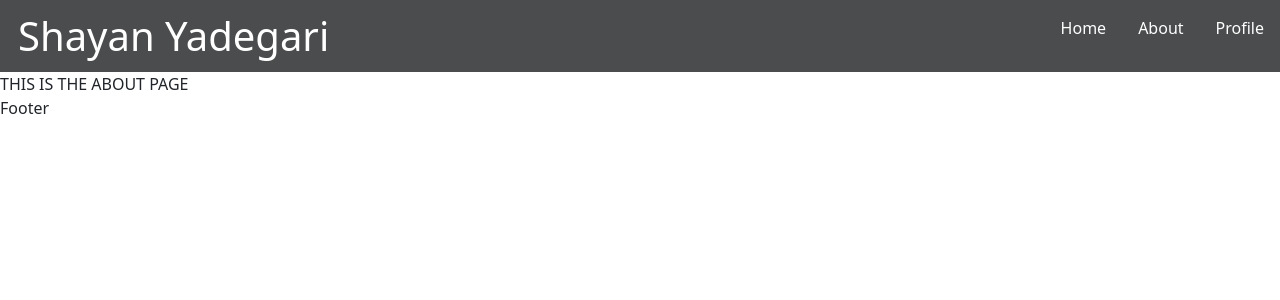
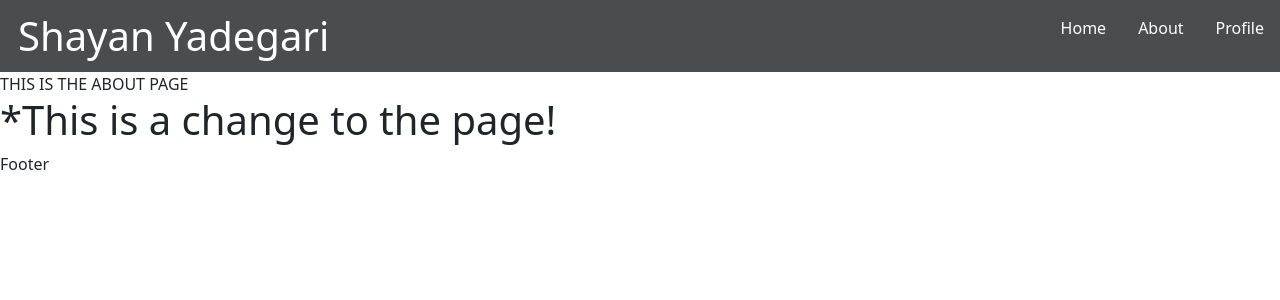
Before and after one commit to Sean-yad/photo-studio, a React (Create React App) app: page /About in a window 1280 px wide. Shown: the top 300 px of the page. Built offline with nearby package versions, Linux system fonts and the light colour scheme.

Commit message:
New Changes to About Page...
text change....

```diff
--- a/public/index.html
+++ b/public/index.html
@@ -10,36 +10,17 @@
       content="Web site created using create-react-app"
     />
     <link rel="apple-touch-icon" href="%PUBLIC_URL%/logo192.png" />
-    <!--
-      manifest.json provides metadata used when your web app is installed on a
-      user's mobile device or desktop. See https://developers.google.com/web/fundamentals/web-app-manifest/
-    -->
+
     <link rel="manifest" href="%PUBLIC_URL%/manifest.json" />
     <link href="https://cdn.jsdelivr.net/npm/bootstrap@5.1.3/dist/css/bootstrap.min.css" rel="stylesheet" integrity="sha384-1BmE4kWBq78iYhFldvKuhfTAU6auU8tT94WrHftjDbrCEXSU1oBoqyl2QvZ6jIW3" crossorigin="anonymous">
     <link rel="stylesheet" href="https://cdnjs.cloudflare.com/ajax/libs/font-awesome/6.0.0/css/all.min.css">
-    <!--
-      Notice the use of %PUBLIC_URL% in the tags above.
-      It will be replaced with the URL of the `public` folder during the build.
-      Only files inside the `public` folder can be referenced from the HTML.
 
-      Unlike "/favicon.ico" or "favicon.ico", "%PUBLIC_URL%/favicon.ico" will
-      work correctly both with client-side routing and a non-root public URL.
-      Learn how to configure a non-root public URL by running `npm run build`.
-    -->
-    <title>React App</title>
+    <title>Photo Studio</title>
   </head>
   <body>
+
     <noscript>You need to enable JavaScript to run this app.</noscript>
     <div id="root"></div>
-    <!--
-      This HTML file is a template.
-      If you open it directly in the browser, you will see an empty page.
 
-      You can add webfonts, meta tags, or analytics to this file.
-      The build step will place the bundled scripts into the <body> tag.
-
-      To begin the development, run `npm start` or `yarn start`.
-      To create a production bundle, use `npm run build` or `yarn build`.
-    -->
   </body>
 </html>
--- a/src/Pages/About.js
+++ b/src/Pages/About.js
@@ -1,7 +1,10 @@
 import React from "react";
 
 function About() {
-  return <div>THIS IS THE ABOUT PAGE</div>;
+  return <div>THIS IS THE ABOUT PAGE
+    <h1>*This is a change to the page!</h1>
+  </div>;
+
 }
 
 export default About;
```
